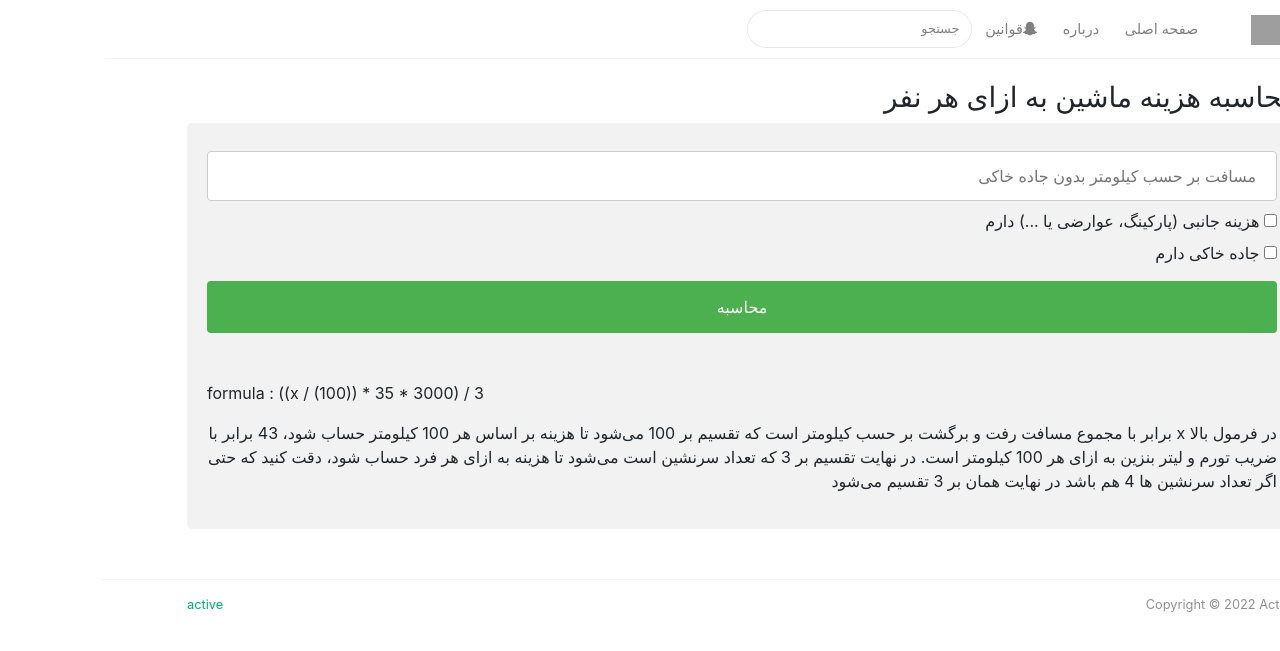
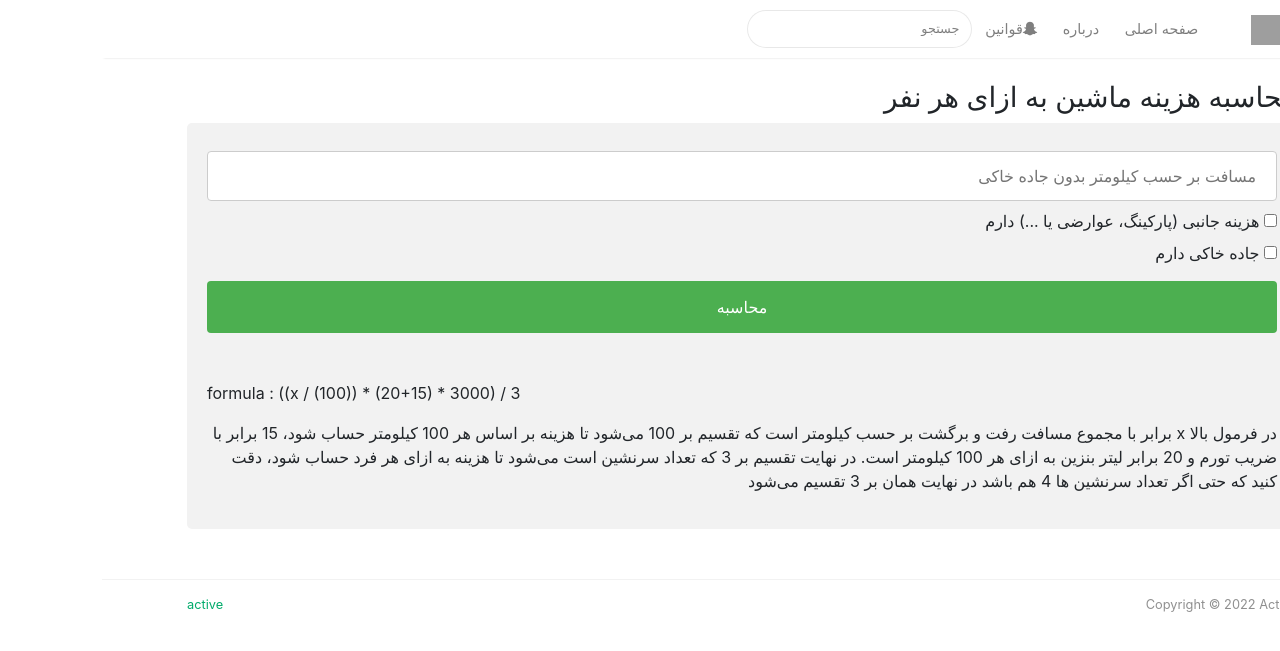
Before and after one commit to MHKarami97/active, a Jekyll site: the page built from _pages/calculate.md, in a window 1280 px wide. Shown: the top 651 px of the page. Built offline with Jekyll 4.4.1, drawn with Linux system fonts in a browser that asks for light colours; nearby versions of some CDN libraries; grey boxes are pictures that could not be loaded.

Commit message:
Update calculate.html

```diff
--- a/_layouts/calculate.html
+++ b/_layouts/calculate.html
@@ -67,8 +67,8 @@
 
 
      <p id="result" style="text-align: right;"></p><br>
-     <p id="result1" style="text-align: left;direction :ltr;">formula : ((x / (100)) * 35 * 3000) / 3 </p>
-     <p id="result2" style="text-align: right;">در فرمول بالا x برابر با مجموع مسافت رفت و برگشت بر حسب کیلومتر است که تقسیم بر 100 می‌شود تا هزینه بر اساس هر 100 کیلومتر حساب شود، 43 برابر با ضریب تورم و لیتر بنزین به ازای هر 100 کیلومتر است. در نهایت تقسیم بر 3 که تعداد سرنشین است می‌شود تا هزینه به ازای هر فرد حساب شود، دقت کنید که حتی اگر تعداد سرنشین ها 4 هم باشد در نهایت همان بر 3 تقسیم می‌شود</p>
+     <p id="result1" style="text-align: left;direction :ltr;">formula : ((x / (100)) * (20+15) * 3000) / 3 </p>
+     <p id="result2" style="text-align: right;">در فرمول بالا x برابر با مجموع مسافت رفت و برگشت بر حسب کیلومتر است که تقسیم بر 100 می‌شود تا هزینه بر اساس هر 100 کیلومتر حساب شود، 15 برابر با ضریب تورم و 20 برابر لیتر بنزین به ازای هر 100 کیلومتر است. در نهایت تقسیم بر 3 که تعداد سرنشین است می‌شود تا هزینه به ازای هر فرد حساب شود، دقت کنید که حتی اگر تعداد سرنشین ها 4 هم باشد در نهایت همان بر 3 تقسیم می‌شود</p>
 </div>
 
 <script>
```
